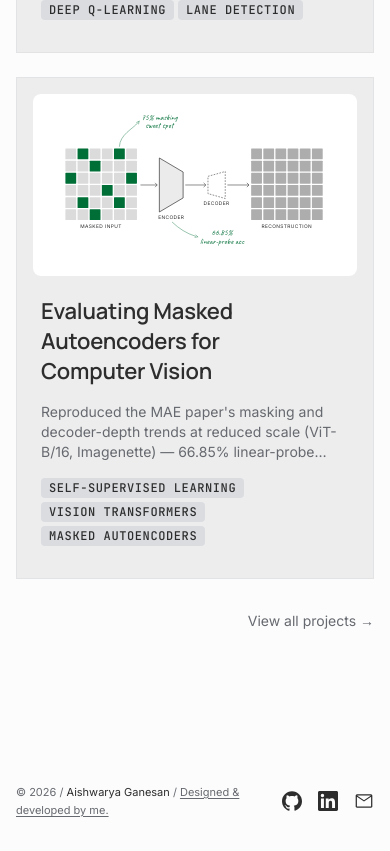
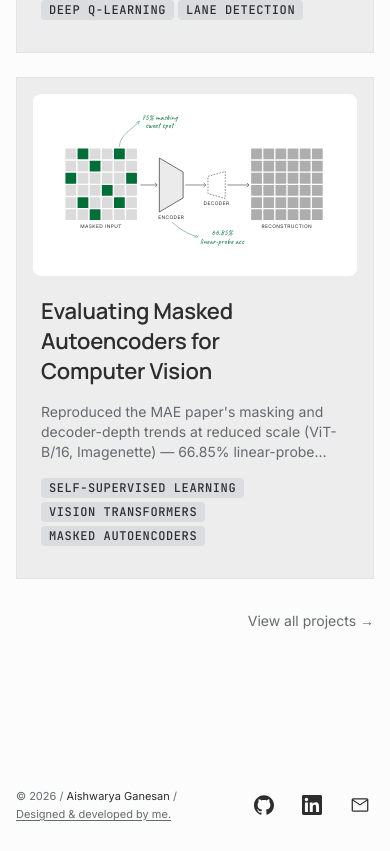
Before and after one commit to 95-ag/ag-portfolio, a Next.js app: page / in a window 390 px wide. Shown: the part 1496-2347 px from the top of the page. Built offline with nearby package versions, Linux system fonts and the light colour scheme.

Commit message:
fix: meet 44px mobile touch targets on nav and footer

```diff
--- a/src/components/shell/footer.tsx
+++ b/src/components/shell/footer.tsx
@@ -26,13 +26,13 @@ export function Footer() {
           </p>
 
           {/* Right: social icons */}
-          <div className="flex shrink-0 items-center gap-[var(--spacing-md)]">
+          <div className="-mr-[var(--spacing-sm)] flex shrink-0 items-center gap-[var(--spacing-xs)]">
             <a
               href="https://github.com/95-ag"
               target="_blank"
               rel="noopener noreferrer"
               aria-label="GitHub profile"
-              className="text-[var(--on-surface)] transition-all duration-[var(--duration-fast)] hover:scale-110 hover:text-[var(--accent)] motion-reduce:hover:scale-100"
+              className="flex h-11 w-11 items-center justify-center text-[var(--on-surface)] transition-all duration-[var(--duration-fast)] hover:scale-110 hover:text-[var(--accent)] motion-reduce:hover:scale-100"
             >
               <GitHubIcon size={20} />
             </a>
@@ -41,14 +41,14 @@ export function Footer() {
               target="_blank"
               rel="noopener noreferrer"
               aria-label="LinkedIn profile"
-              className="text-[var(--on-surface)] transition-all duration-[var(--duration-fast)] hover:scale-110 hover:text-[var(--accent)] motion-reduce:hover:scale-100"
+              className="flex h-11 w-11 items-center justify-center text-[var(--on-surface)] transition-all duration-[var(--duration-fast)] hover:scale-110 hover:text-[var(--accent)] motion-reduce:hover:scale-100"
             >
               <LinkedInIcon size={20} />
             </a>
             <a
               href="mailto:aishwaryaganesan95@gmail.com"
               aria-label="Send email"
-              className="text-[var(--on-surface)] transition-all duration-[var(--duration-fast)] hover:scale-110 hover:text-[var(--accent)] motion-reduce:hover:scale-100"
+              className="flex h-11 w-11 items-center justify-center text-[var(--on-surface)] transition-all duration-[var(--duration-fast)] hover:scale-110 hover:text-[var(--accent)] motion-reduce:hover:scale-100"
             >
               <MailIcon size={20} />
             </a>
--- a/src/components/shell/mobile-nav.tsx
+++ b/src/components/shell/mobile-nav.tsx
@@ -120,17 +120,17 @@ export function MobileNav() {
                   href="/"
                   aria-label="Home"
                   aria-current={pathname === "/" ? "page" : undefined}
-                  className={cn(
-                    "flex h-8 w-8 items-center justify-center rounded-full transition-colors duration-[var(--duration-fast)] hover:bg-[var(--accent-muted)] hover:outline-1 hover:outline-[var(--accent)]",
-                    pathname === "/" && "outline-2 outline-[var(--accent)]",
-                  )}
+                  className="flex h-11 w-11 items-center justify-center"
                 >
                   <Image
                     src="/cat_head_icon.svg"
                     alt=""
                     width={32}
                     height={32}
-                    className="rounded-full"
+                    className={cn(
+                      "rounded-full transition-colors duration-[var(--duration-fast)] hover:bg-[var(--accent-muted)] hover:outline-1 hover:outline-[var(--accent)]",
+                      pathname === "/" && "outline-2 outline-[var(--accent)]",
+                    )}
                     unoptimized
                   />
                 </Link>
@@ -138,7 +138,7 @@ export function MobileNav() {
                   type="button"
                   onClick={() => setOpen(false)}
                   aria-label="Close navigation menu"
-                  className="flex h-9 w-9 items-center justify-center rounded-[var(--radius-pill)] text-[var(--on-surface-muted)] transition-colors duration-[var(--duration-fast)] hover:bg-[var(--surface-sunken)] hover:text-[var(--on-surface)]"
+                  className="flex h-11 w-11 items-center justify-center rounded-[var(--radius-pill)] text-[var(--on-surface-muted)] transition-colors duration-[var(--duration-fast)] hover:bg-[var(--surface-sunken)] hover:text-[var(--on-surface)]"
                 >
                   <CloseIcon size={18} />
                 </button>
@@ -157,7 +157,7 @@ export function MobileNav() {
                       href={href}
                       aria-current={isActive ? "page" : undefined}
                       className={cn(
-                        "nav-link flex h-10 items-center gap-[var(--spacing-sm)] rounded-[var(--radius-pill)] px-[var(--spacing-md)] transition-colors duration-[var(--duration-fast)]",
+                        "nav-link flex h-11 items-center gap-[var(--spacing-sm)] rounded-[var(--radius-pill)] px-[var(--spacing-md)] transition-colors duration-[var(--duration-fast)]",
                         isActive
                           ? "bg-[var(--surface-selection)] text-[var(--on-surface)]"
                           : "text-[var(--on-surface-muted)] hover:bg-[var(--surface-sunken)] hover:text-[var(--on-surface)]",
--- a/src/components/ui/theme-selector.tsx
+++ b/src/components/ui/theme-selector.tsx
@@ -117,7 +117,7 @@ export function InlineThemeSelector({ className }: { className?: string }) {
             aria-label={`Set ${LABEL[mode]} theme`}
             aria-pressed={isSelected}
             className={cn(
-              "flex h-8 w-8 items-center justify-center rounded-[var(--radius-pill)]",
+              "flex h-11 w-11 items-center justify-center rounded-[var(--radius-pill)]",
               "transition-colors duration-[var(--duration-fast)]",
               isSelected
                 ? "bg-[var(--accent-muted)] text-[var(--accent)]"
```
